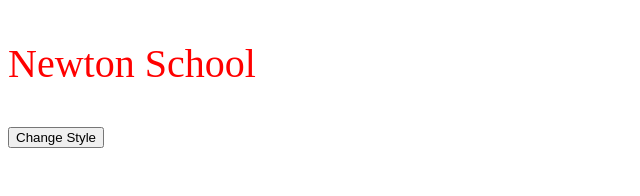
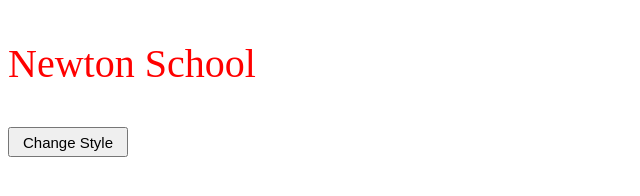
Before and after one commit to sangitasarkar74/React-Text-Color-Toggle---Rendering-Lists-Conditional-content-React-Basic-CSS---cy3dg5rm8ecq, a React app: page / in a window 1280 px wide. Shown: the whole page, without its empty margins (0-640 px from the left). Built offline with nearby package versions, Linux system fonts and the light colour scheme.

Commit message:
added #button

```diff
--- a/src/styles/App.css
+++ b/src/styles/App.css
@@ -11,3 +11,9 @@
     font-style: italic;
     font-size: 40px;
 }
+
+#button {
+    width: 120px;
+    height: 30px;
+    font-size: 15px;
+}
```
